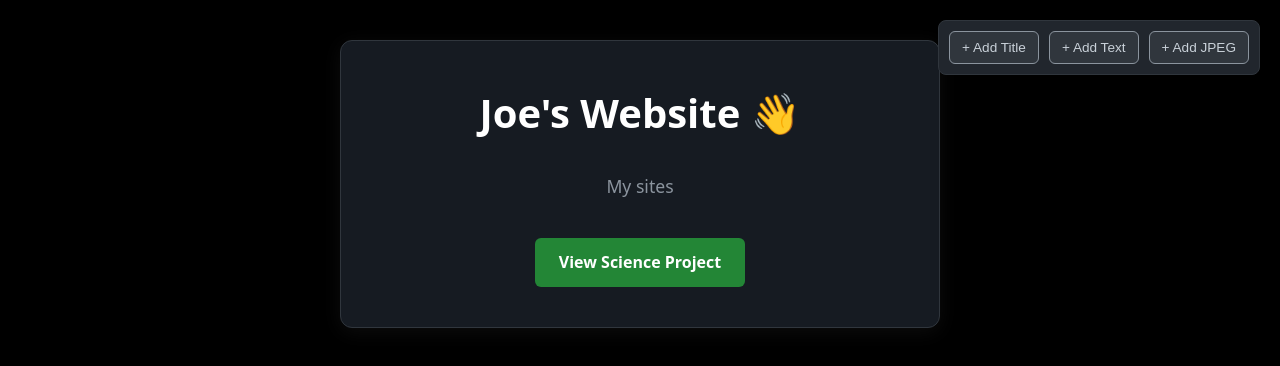
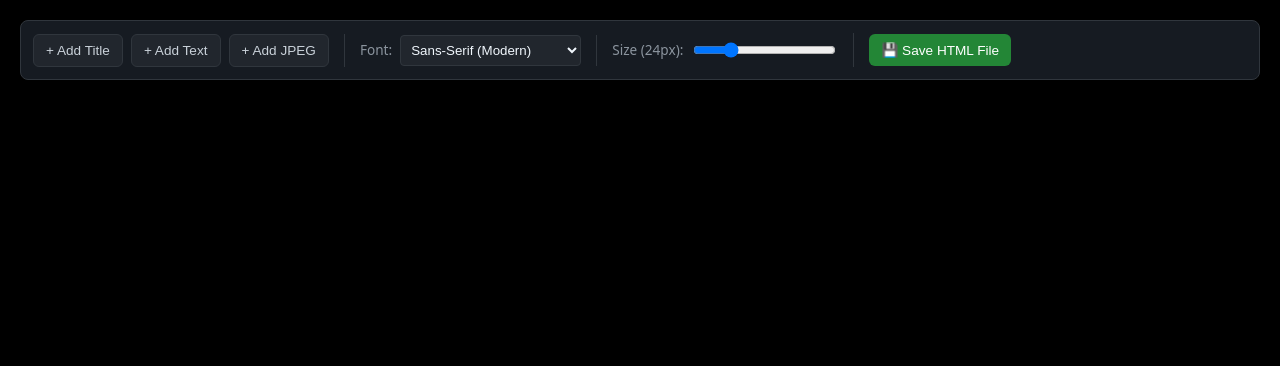
Before and after one commit to LilGuyNamedJoe/repo-site2, a plain HTML site: page index.html in a window 1280 px wide. Drawn offline with Linux system fonts and the light colour scheme.

Commit message:
Update index.html

```diff
--- a/index.html
+++ b/index.html
@@ -3,91 +3,71 @@
 <head>
     <meta charset="UTF-8">
     <meta name="viewport" content="width=device-width, initial-scale=1.0">
-    <title>Joe's Website</title>
+    <title>My Website</title>
     <style>
-        /* Sleek black dark theme styling */
+        /* Modern full-screen black canvas */
         body {
             font-family: system-ui, -apple-system, sans-serif;
             line-height: 1.6;
             margin: 0;
-            padding: 40px 20px;
+            padding: 100px 40px 40px 40px; /* Space at the top for fixed controls */
             background-color: #000000; /* Main background set to black */
             color: #f0f6fc; /* Light text color */
-            display: flex;
-            flex-direction: column;
-            align-items: center;
-            justify-content: flex-start;
             min-height: 100vh;
             box-sizing: border-box;
         }
-        .container {
-            width: 100%;
-            max-width: 600px;
-            background: #161b22; /* Dark gray container for contrast */
-            padding: 40px;
-            border-radius: 12px;
-            box-shadow: 0 4px 20px rgba(255,255,255,0.05);
-            text-align: center;
-            border: 1px solid #30363d; /* Subtle border line */
-            box-sizing: border-box;
+
+        /* Dynamic content styling */
+        .user-title {
+            color: #ffffff;
+            margin-top: 20px;
+            margin-bottom: 10px;
         }
-        h1 {
-            color: #ffffff;
-            margin-top: 0;
-            font-size: 2.5rem;
+        .user-text {
+            color: #8b949e;
+            margin-top: 10px;
+            margin-bottom: 10px;
         }
-        h2 {
-            color: #ffffff;
-            margin-top: 25px;
-            font-size: 1.8rem;
-        }
-        p {
-            font-size: 1.1rem;
-            color: #8b949e; /* Soft gray for description text */
-        }
-        .btn {
-            display: inline-block;
-            background-color: #238636; /* GitHub green color */
-            color: white;
-            padding: 12px 24px;
-            text-decoration: none;
-            border-radius: 6px;
-            font-weight: bold;
-            margin-top: 20px;
-            transition: background 0.2s;
-            cursor: pointer;
-            border: none;
-            font-size: 1rem;
-        }
-        .btn:hover {
-            background-color: #2ea44f;
-        }
-
-        /* Added Content Styling */
         .dynamic-img {
             max-width: 100%;
+            max-height: 500px;
             border-radius: 8px;
             margin-top: 20px;
             border: 1px solid #30363d;
+            display: block;
         }
 
-        /* Top Right Control Panel */
+        /* Control Panel Styles */
         .controls {
             position: fixed;
             top: 20px;
+            left: 20px;
             right: 20px;
-            background: #21262d;
-            padding: 10px;
+            background: #161b22;
+            padding: 12px;
             border-radius: 8px;
             border: 1px solid #30363d;
             display: flex;
-            gap: 10px;
+            gap: 15px;
+            align-items: center;
+            flex-wrap: wrap;
             z-index: 1000;
+            box-shadow: 0 4px 20px rgba(0,0,0,0.5);
+        }
+        .control-group {
+            display: flex;
+            align-items: center;
+            gap: 8px;
+            border-right: 1px solid #30363d;
+            padding-right: 15px;
+        }
+        .control-group:last-child {
+            border-right: none;
         }
         .control-btn {
-            background: #30363d;
+            background: #21262d;
             color: #c9d1d9;
-            border: 1px solid #8b949e;
+            border: 1px solid #30363d;
             padding: 8px 12px;
             border-radius: 6px;
             cursor: pointer;
@@ -95,52 +75,117 @@
             font-size: 0.85rem;
         }
         .control-btn:hover {
-            background: #8b949e;
-            color: #000;
+            background: #30363d;
+            border-color: #8b949e;
+        }
+        .save-btn {
+            background-color: #238636;
+            color: white;
+            border: none;
+        }
+        .save-btn:hover {
+            background-color: #2ea44f;
+        }
+        label {
+            font-size: 0.85rem;
+            color: #8b949e;
+        }
+        select, input[type="range"] {
+            background: #21262d;
+            color: #f0f6fc;
+            border: 1px solid #30363d;
+            padding: 6px;
+            border-radius: 4px;
+            cursor: pointer;
         }
         #imageInput {
             display: none;
+        }
+
+        /* Custom workspace container without the old look */
+        #workspace {
+            width: 100%;
+            max-width: 800px;
+            margin: 0 auto;
         }
     </style>
 </head>
 <body>
 
-    <!-- Top Right Controls for Adding Content -->
-    <div class="controls">
-        <button class="control-btn" onclick="addTitle()">+ Add Title</button>
-        <button class="control-btn" onclick="addText()">+ Add Text</button>
-        <button class="control-btn" onclick="triggerImageUpload()">+ Add JPEG</button>
-        <input type="file" id="imageInput" accept="image/jpeg, image/jpg" onchange="previewImage(event)">
+    <!-- Configuration Action Bar -->
+    <div class="controls" id="editorControls">
+        <!-- Element Creation -->
+        <div class="control-group">
+            <button class="control-btn" onclick="addElement('title')">+ Add Title</button>
+            <button class="control-btn" onclick="addElement('text')">+ Add Text</button>
+            <button class="control-btn" onclick="triggerImageUpload()">+ Add JPEG</button>
+            <input type="file" id="imageInput" accept="image/jpeg, image/jpg" onchange="previewImage(event)">
+        </div>
+
+        <!-- Font Configurations -->
+        <div class="control-group">
+            <label for="fontSelect">Font:</label>
+            <select id="fontSelect">
+                <option value="system-ui, sans-serif">Sans-Serif (Modern)</option>
+                <option value="'Courier New', Courier, monospace">Monospace (Code Style)</option>
+                <option value="Georgia, serif">Georgia (Classic)</option>
+                <option value="'Comic Sans MS', cursive">Comic Sans (Casual)</option>
+                <option value="'Impact', Charcoal, sans-serif">Impact (Bold Heading)</option>
+            </select>
+        </div>
+
+        <!-- Size Configurations -->
+        <div class="control-group">
+            <label id="sizeLabel" for="sizeSlider">Size (24px):</label>
+            <input type="range" id="sizeSlider" min="12" max="72" value="24" oninput="updateSizeLabel(this.value)">
+        </div>
+
+        <!-- Export Tool -->
+        <div class="control-group">
+            <button class="control-btn save-btn" onclick="downloadHTML()">💾 Save HTML File</button>
+        </div>
     </div>
 
-    <!-- Main Content Container -->
-    <div class="container" id="mainContainer">
-        <h1>Joe's Website 👋</h1>
-        <p>My sites</p>
-
-        <!-- Button linked directly to your science project -->
-        <a href="https://github.io" class="btn">View Science Project</a>
+    <!-- Active Website Workspace -->
+    <div id="workspace">
+        <!-- New elements will dump straight onto the black background here -->
     </div>
 
-    <!-- Interactive JavaScript Engine -->
+    <!-- Scripting Engine -->
     <script>
-        const container = document.getElementById('mainContainer');
+        const workspace = document.getElementById('workspace');
+        const fontSelect = document.getElementById('fontSelect');
+        const sizeSlider = document.getElementById('sizeSlider');
+        const sizeLabel = document.getElementById('sizeLabel');
 
-        function addTitle() {
-            const titleText = prompt("Enter your new title header:");
-            if (titleText) {
-                const h2 = document.createElement('h2');
-                h2.textContent = titleText;
-                container.appendChild(h2);
-            }
+        function updateSizeLabel(val) {
+            sizeLabel.textContent = `Size (${val}px):`;
         }
 
-        function addText() {
-            const bodyText = prompt("Enter your paragraph text:");
-            if (bodyText) {
-                const p = document.createElement('p');
-                p.textContent = bodyText;
-                container.appendChild(p);
+        function addElement(type) {
+            const font = fontSelect.value;
+            const size = sizeSlider.value + 'px';
+
+            if (type === 'title') {
+                const titleText = prompt("Enter heading text:");
+                if (titleText) {
+                    const h1 = document.createElement('h1');
+                    h1.className = 'user-title';
+                    h1.style.fontFamily = font;
+                    h1.style.fontSize = size;
+                    h1.textContent = titleText;
+                    workspace.appendChild(h1);
+                }
+            } else if (type === 'text') {
+                const bodyText = prompt("Enter body text:");
+                if (bodyText) {
+                    const p = document.createElement('p');
+                    p.className = 'user-text';
+                    p.style.fontFamily = font;
+                    p.style.fontSize = size;
+                    p.textContent = bodyText;
+                    workspace.appendChild(p);
+                }
             }
         }
 
@@ -156,15 +201,32 @@
                     const img = document.createElement('img');
                     img.src = e.target.result;
                     img.className = 'dynamic-img';
-                    container.appendChild(img);
+                    workspace.appendChild(img);
                 }
                 reader.readAsDataURL(file);
             }
         }
+
+        function downloadHTML() {
+            // Remove the editing dashboard layout before exporting code
+            const controls = document.getElementById('editorControls');
+            controls.remove();
+
+            // Script tag removal so the exported file remains clean
+            const scripts = document.querySelectorAll('script');
+            scripts.forEach(s => s.remove());
+
+            const pageContent = document.documentElement.outerHTML;
+            const blob = new Blob([pageContent], { type: 'text/html' });
+            const link = document.createElement('a');
+
+            link.href = URL.createObjectURL(blob);
+            link.download = 'index.html';
+            link.click();
+
+            // Reload page to bring dashboard framework back for editing
+            location.reload();
+        }
     </script>
-
 </body>
 </html>
-
-</body>
-</html>
```
